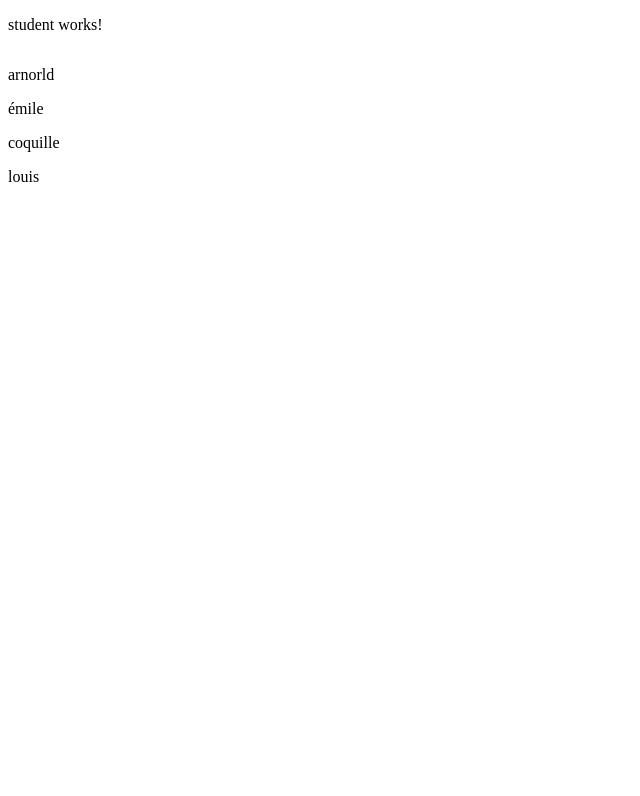
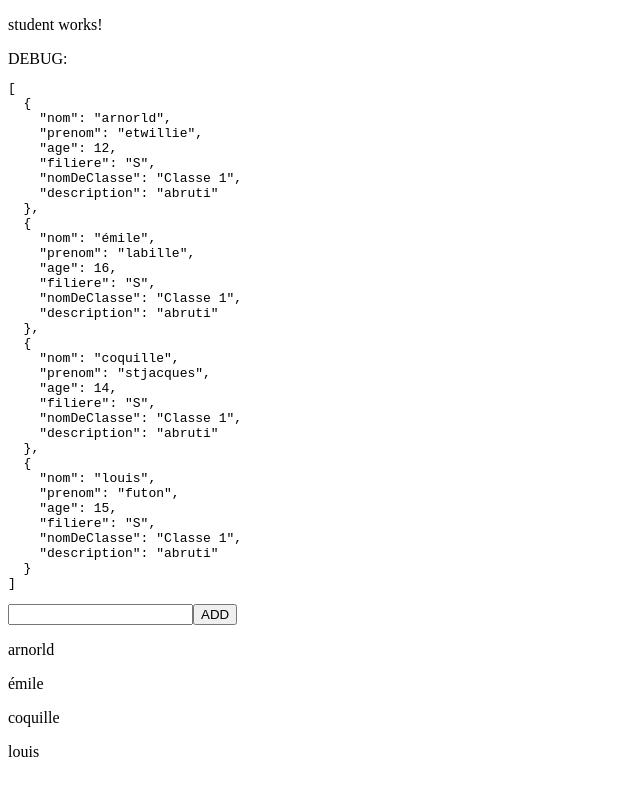
Before and after one commit to nl2br/angulartest, an Angular app: page / in a window 1280 px wide. Shown: the top 796 px of the page, without its empty margins (0-640 px from the left). Built offline with nearby package versions, Linux system fonts and the light colour scheme.

Commit message:
ajout de student

```diff
--- a/src/app/student.ts
+++ b/src/app/student.ts
@@ -5,9 +5,6 @@ export class Student {
     age: number
     filiere: string
     description: string
-
-
-
 
     constructor(nom: string, prenom: string, age: number, filiere: string, nomDeClasse: string, description: string){
         this.nom = nom
@@ -20,8 +17,8 @@ export class Student {
 };
 
 export const students = [
-    new Student('arnorld','etwillie', 16, 'S', 'Classe 1', 'abruti'),
+    new Student('arnorld','etwillie', 12, 'S', 'Classe 1', 'abruti'),
     new Student('émile','labille', 16, 'S', 'Classe 1', 'abruti'),
-    new Student('coquille','stjacques', 16, 'S', 'Classe 1', 'abruti'),
-    new Student('louis','futon', 16, 'S', 'Classe 1', 'abruti')
+    new Student('coquille','stjacques', 14, 'S', 'Classe 1', 'abruti'),
+    new Student('louis','futon', 15, 'S', 'Classe 1', 'abruti')
 ];
--- a/src/app/student/student.component.html
+++ b/src/app/student/student.component.html
@@ -1,13 +1,17 @@
 <p>
   student works!
 </p>
-
+DEBUG:
+<pre>{{students | json}}</pre>
 <div>
   <div class="left">
+    <input type="name" #name>
+    <button (click)="addStudent(name.value)">ADD</button>
     <p *ngFor="let student of students" (click)="infoStudent(student)">
       {{student.nom}}
     </p>
   </div>
+
   <div class="right">
     <div *ngIf="currentStudent">
       <p>{{currentStudent.prenom}}</p>
--- a/src/app/student/student.component.ts
+++ b/src/app/student/student.component.ts
@@ -14,11 +14,15 @@ export class StudentComponent implements OnInit {
 
   constructor(studentService: StudentService) {
     this.students = studentService.list()
-   }
+  }
 
   ngOnInit() {}
 
   infoStudent(current: Student){
     this.currentStudent = current
   }
+
+  addStudent(name: string){
+    this.students.push(new Student(name,"",77,"","",""))
+  }
 }
```
